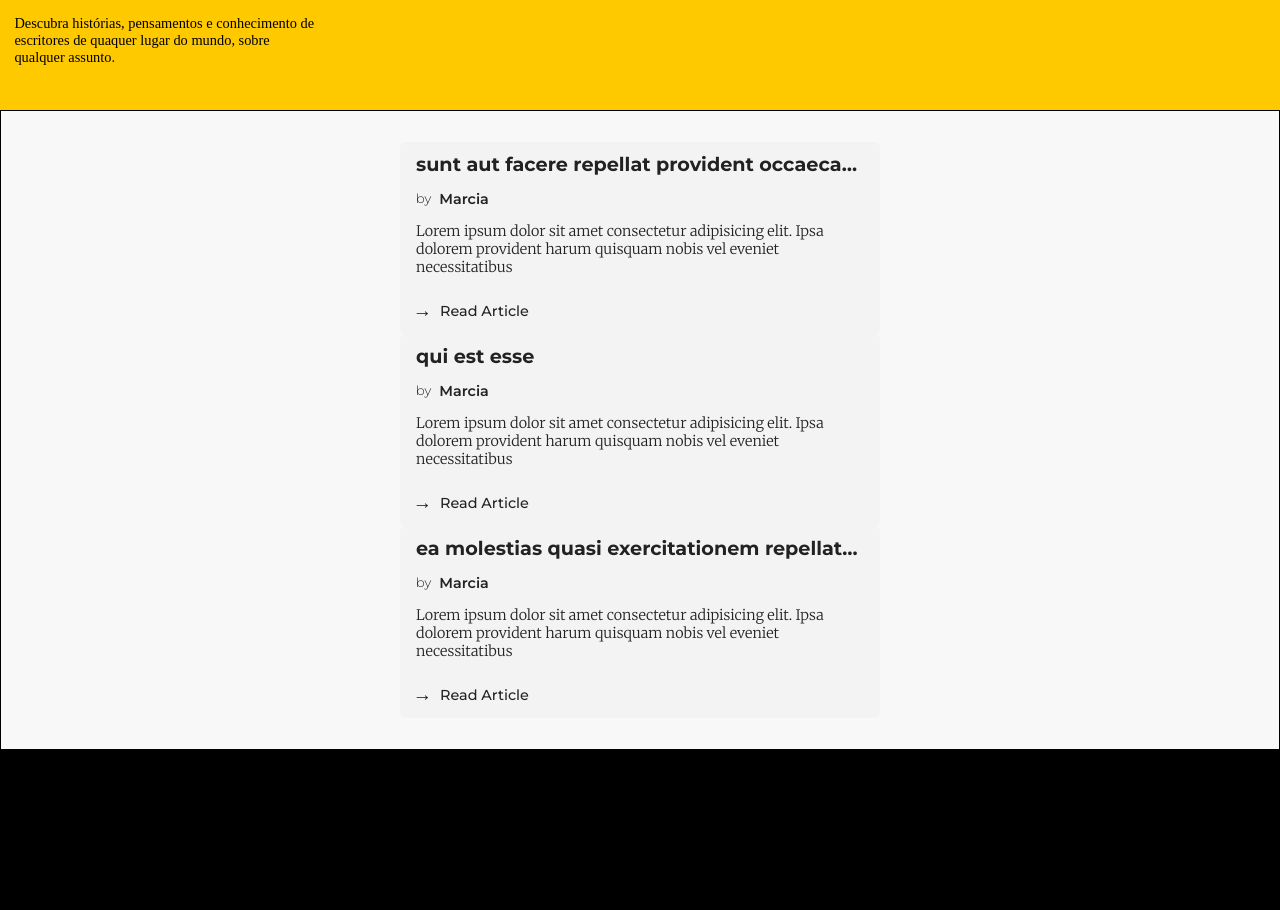
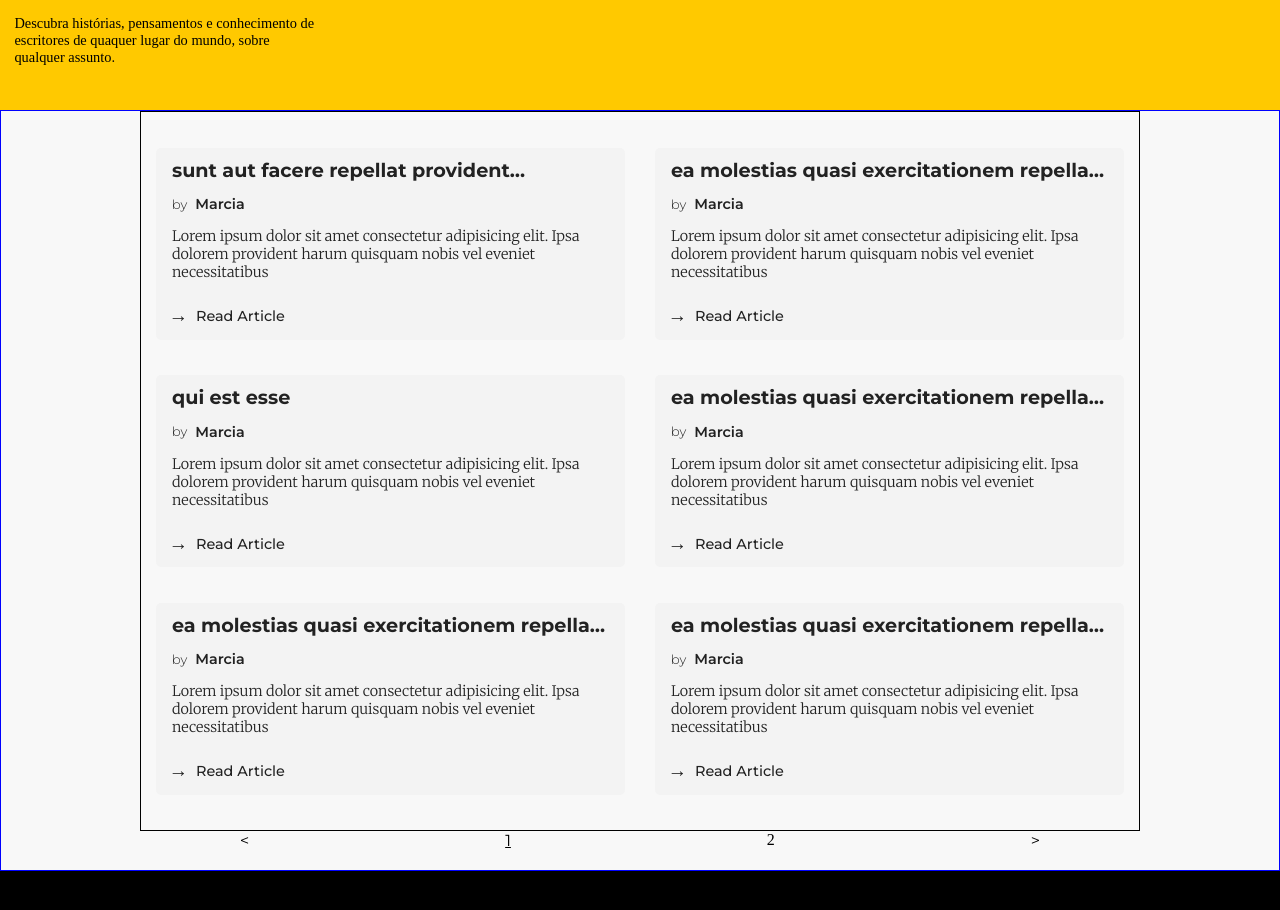
Before and after one commit to kennedybm/teste-tecnico-front-end, a React (Vite) app: page / in a window 1280 px wide. Shown: the part 130-1040 px from the top of the page. Built offline with nearby package versions, Linux system fonts and the light colour scheme.

Commit message:
Feat: added Pagination components, and one new section to put then

```diff
--- a/src/components/Posts/index.tsx
+++ b/src/components/Posts/index.tsx
@@ -1,6 +1,8 @@
+import { useState } from "react";
 import { PostsCard } from "./PostsCard";
 import { usePosts } from "../../providers/Api/Posts";
 import * as Styles from "./styles";
+import { Pagination } from "../Pagination";
 
 export const Posts = () => {
   const { postsData } = usePosts();
@@ -24,12 +26,81 @@ export const Posts = () => {
       title: "ea molestias quasi exercitationem repellat qui ipsa sit aut",
       body: "et iusto sed quo iure\nvoluptatem occaecati omnis eligendi aut ad\nvoluptatem doloribus vel accusantium quis pariatur\nmolestiae porro eius odio et labore et velit aut",
     },
+    {
+      userId: 1,
+      id: 4,
+      title: "ea molestias quasi exercitationem repellat qui ipsa sit aut",
+      body: "et iusto sed quo iure\nvoluptatem occaecati omnis eligendi aut ad\nvoluptatem doloribus vel accusantium quis pariatur\nmolestiae porro eius odio et labore et velit aut",
+    },
+    {
+      userId: 1,
+      id: 5,
+      title: "ea molestias quasi exercitationem repellat qui ipsa sit aut",
+      body: "et iusto sed quo iure\nvoluptatem occaecati omnis eligendi aut ad\nvoluptatem doloribus vel accusantium quis pariatur\nmolestiae porro eius odio et labore et velit aut",
+    },
+    {
+      userId: 1,
+      id: 6,
+      title: "ea molestias quasi exercitationem repellat qui ipsa sit aut",
+      body: "et iusto sed quo iure\nvoluptatem occaecati omnis eligendi aut ad\nvoluptatem doloribus vel accusantium quis pariatur\nmolestiae porro eius odio et labore et velit aut",
+    },
+    {
+      userId: 1,
+      id: 7,
+      title:
+        "sunt aut facere repellat provident occaecati excepturi optio reprehenderit",
+      body: "quia et suscipit\nsuscipit recusandae consequuntur expedita et cum\nreprehenderit molestiae ut ut quas totam\nnostrum rerum est autem sunt rem eveniet architecto",
+    },
+    {
+      userId: 1,
+      id: 8,
+      title: "qui est esse",
+      body: "est rerum tempore vitae\nsequi sint nihil reprehenderit dolor beatae ea dolores neque\nfugiat blanditiis voluptate porro vel nihil molestiae ut reiciendis\nqui aperiam non debitis possimus qui neque nisi nulla",
+    },
+    {
+      userId: 1,
+      id: 9,
+      title: "ea molestias quasi exercitationem repellat qui ipsa sit aut",
+      body: "et iusto sed quo iure\nvoluptatem occaecati omnis eligendi aut ad\nvoluptatem doloribus vel accusantium quis pariatur\nmolestiae porro eius odio et labore et velit aut",
+    },
+    {
+      userId: 1,
+      id: 10,
+      title: "ea molestias quasi exercitationem repellat qui ipsa sit aut",
+      body: "et iusto sed quo iure\nvoluptatem occaecati omnis eligendi aut ad\nvoluptatem doloribus vel accusantium quis pariatur\nmolestiae porro eius odio et labore et velit aut",
+    },
+    {
+      userId: 1,
+      id: 11,
+      title: "aaaaaaaaaaaaaaaaaa AAAAAA AAAAAA",
+      body: "et iusto sed quo iure\nvoluptatem occaecati omnis eligendi aut ad\nvoluptatem doloribus vel accusantium quis pariatur\nmolestiae porro eius odio et labore et velit aut",
+    },
+    {
+      userId: 1,
+      id: 12,
+      title: "some text here",
+      body: "et iusto sed quo iure\nvoluptatem occaecati omnis eligendi aut ad\nvoluptatem doloribus vel accusantium quis pariatur\nmolestiae porro eius odio et labore et velit aut",
+    },
   ];
+
+  const [pageNumber, setPageNumber] = useState(0);
+
+  const postsPerPage = 6;
+  const viewedPosts = pageNumber * postsPerPage;
+
+  const displayPosts = posts.slice(viewedPosts, viewedPosts + postsPerPage);
+  const pageCount = Math.ceil(posts.length / postsPerPage);
+
+  const switchPage = ({ selected }: { selected: number }) => {
+    setPageNumber(selected);
+  };
+
   return (
     <>
+      <Styles.MainSection>
         <Styles.PostsSection>
-        {posts
-          ? posts.map((item, index) => {
+          {displayPosts
+            ? displayPosts.map((item, index) => {
                 return (
                   <PostsCard
                     key={index}
@@ -42,6 +113,10 @@ export const Posts = () => {
               })
             : null}
         </Styles.PostsSection>
+        <Styles.PaginationBox>
+          <Pagination switchPage={switchPage} pageCount={pageCount} />
+        </Styles.PaginationBox>
+      </Styles.MainSection>
     </>
   );
 };
--- a/src/components/Posts/styles.ts
+++ b/src/components/Posts/styles.ts
@@ -1,12 +1,66 @@
 import styled from "styled-components";
+
+export const MainSection = styled.section`
+  display: flex;
+  align-items: center;
+  justify-content: center;
+  flex-direction: column;
+  background-color: var(--default);
+  border: 1px solid blue;
+  width: 100%;
+`;
 
 export const PostsSection = styled.section`
   display: flex;
   flex-direction: column;
   align-items: center;
-  justify-content: center;
+  justify-content: space-evenly;
   background-color: var(--default);
   border: 1px solid black;
   width: 100%;
-  height: 40em;
+  height: 85em;
+
+  @media (min-width: 700px) {
+    flex-wrap: wrap;
+    justify-content: space-evenly;
+    height: 45em;
+    max-width: 1000px;
+  }
+
+  @media (min-width: 1300px) {
+    flex-wrap: wrap;
+    justify-content: space-evenly;
+    height: 41em;
+    max-width: 1300px;
+  }
 `;
+
+export const PaginationBox = styled.div`
+  display: flex;
+  justify-content: space-between;
+  width: 100%;
+  max-width: 1000px;
+  margin: 0 0 20px 0px;
+  .paginationUl {
+    display: flex;
+    flex-direction: row;
+    width: 100%;
+    justify-content: space-between;
+    padding: 0 10%;
+    /* @media (min-width: 1024px){
+        padding: 0 0;
+    } */
+  }
+  .previousBttn,
+  .nextBttn {
+    font-family: var(--title);
+    cursor: pointer;
+  }
+  .paginationActive {
+    font-family: var(--title);
+    text-decoration: underline;
+  }
+  .paginationPages {
+    cursor: pointer;
+  }
+`;
```
Lines whose indentation alone changed are shown as unchanged.
